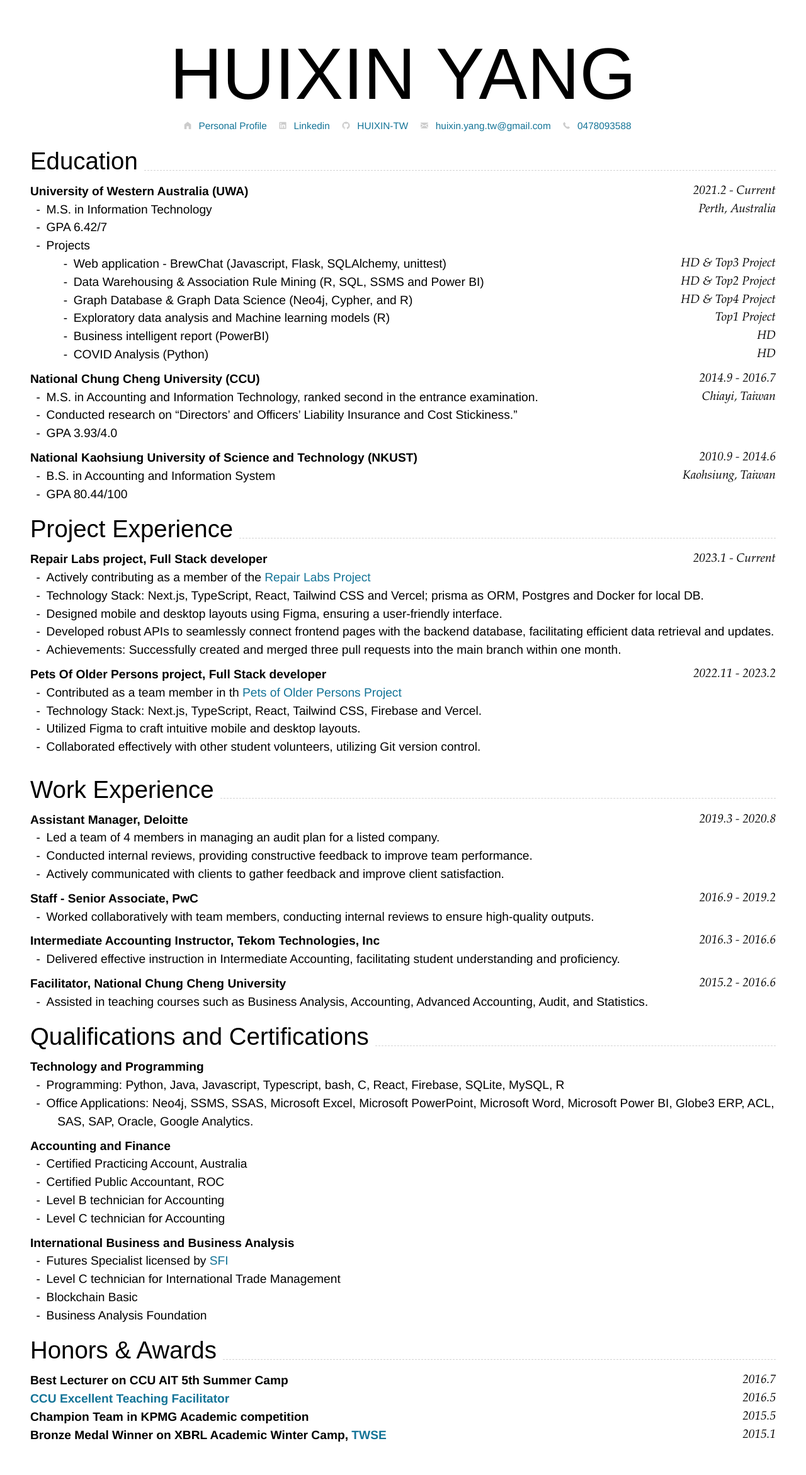
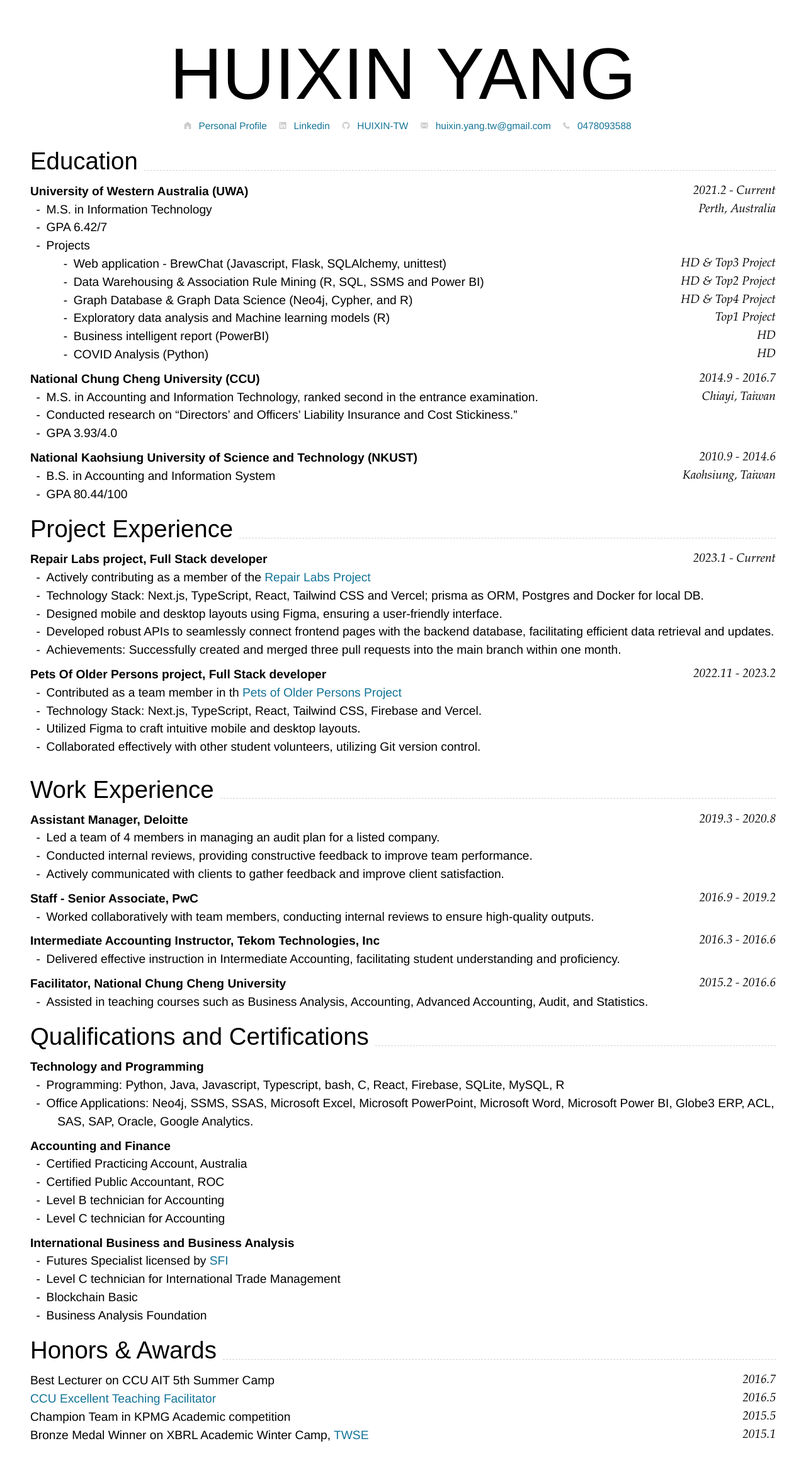
Before and after one commit to HUIXIN-TW/Resume, a Jekyll site: the page built from index.md, in a window 1280 px wide. Shown: the whole page at 63% size. Built offline with Jekyll 4.4.1, drawn with Linux system fonts in a browser that asks for light colours; nearby versions of some CDN libraries.

Commit message:
update layout

```diff
--- a/index.md
+++ b/index.md
@@ -224,7 +224,7 @@ Statistics `2015.2 - 2015.6`<br>
 
 ## Honors & Awards
 
-**Best Lecturer on CCU AIT 5th Summer Camp** `2016.7`
+Best Lecturer on CCU AIT 5th Summer Camp `2016.7`
 
 <!-- I designed a game, named _Fraud and Fraudit_. It is an interactive game with audiences. Participants win credits as financial points if they answer correctly. Then, all teams show their financial statements and tell a good story to gain the fund. Candidates who act as accountants must find out whether it is a fraud. -->
 
@@ -233,13 +233,13 @@ Before I graduated, the Accounting students’ Guild invited me as a lecturer fo
 <br>
 -->
 
-**[CCU Excellent Teaching Facilitator](https://oaa.ccu.edu.tw/_files_oaa/dev/ta_selection/ta_selection104.pdf)** `2016.5`
+[CCU Excellent Teaching Facilitator](https://oaa.ccu.edu.tw/_files_oaa/dev/ta_selection/ta_selection104.pdf) `2016.5`
 
-**Champion Team in KPMG Academic competition** `2015.5`
+Champion Team in KPMG Academic competition `2015.5`
 
 <!-- KPMG International Limited (or simply KPMG) is a multinational professional services network, and one of the Big Four accounting organizations. Every June, they hold a KPMG academic competition at my university to reward those who have professional and practical knowledge. All candidates must answer the questions about intermediate accounting in a limited time. In the end, my team won the championship. It was thrill experience; I was glad that we showed teamwork and professionalism. -->
 
-**Bronze Medal Winner on XBRL Academic Winter Camp, [TWSE](https://www.twse.com.tw/en/)** `2015.1`
+Bronze Medal Winner on XBRL Academic Winter Camp, [TWSE](https://www.twse.com.tw/en/) `2015.1`
 
 <!-- XBRL (eXtensible Business Reporting Language) was the latest idea of a global framework for exchanging business information in Taiwan at that time. Hence, my classmates and I enrolled in the XBRL camp held by Taiwan Stock Exchange from January 19, 2015, to January 22, 2015. It was an intensive program. All candidates must take two and a half days of classes regarding XBRL, then take part in a competition in the afternoon of the third day. Luckily, we won third place! -->
 
```
